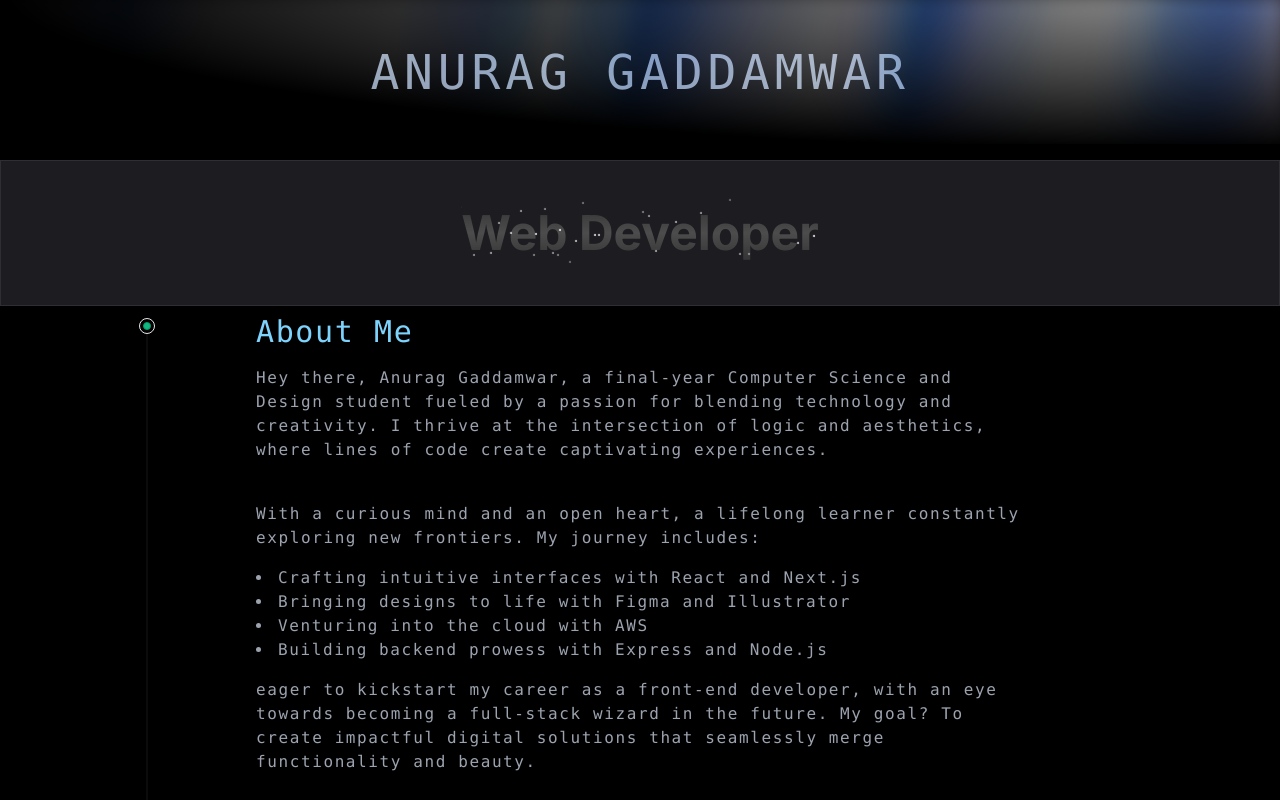
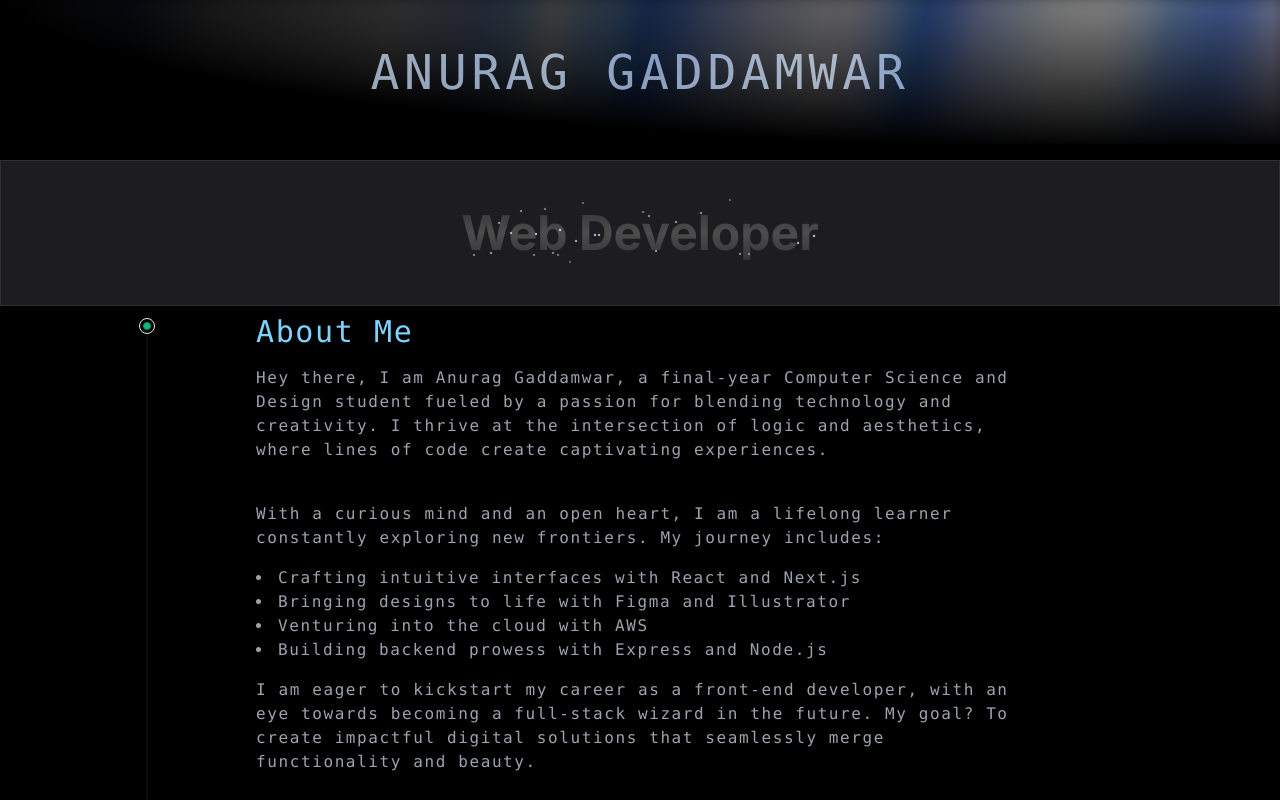
Before and after one commit to Anurag-Gaddamwar/Portfolio, a Next.js app: page / in a window 1280 px wide. Shown: the top 800 px of the page. Built offline with nearby package versions, Linux system fonts and the light colour scheme.

Commit message:
updated about-me

```diff
--- a/app/components/about-me.tsx
+++ b/app/components/about-me.tsx
@@ -26,19 +26,19 @@ return (
 <div className="mt-2 font-mono tracking-widest text-base mx-16">
 <AboutHeader />
 <AboutParagraph>
-Hey there,  Anurag Gaddamwar, a final-year Computer Science and Design student fueled by a passion for blending technology and creativity. I thrive at the intersection of logic and aesthetics, where lines of code create captivating experiences.
+Hey there, I am Anurag Gaddamwar, a final-year Computer Science and Design student fueled by a passion for blending technology and creativity. I thrive at the intersection of logic and aesthetics, where lines of code create captivating experiences.
 </AboutParagraph>
 
 vbnet
 Copy code
   <AboutParagraph>
-    With a curious mind and an open heart,  a lifelong learner constantly exploring new frontiers. My journey includes:
+    With a curious mind and an open heart, I am a lifelong learner constantly exploring new frontiers. My journey includes:
   </AboutParagraph>
 
   <AboutSkills />
 
   <AboutParagraph>
-     eager to kickstart my career as a front-end developer, with an eye towards becoming a full-stack wizard in the future. My goal? To create impactful digital solutions that seamlessly merge functionality and beauty.
+    I am eager to kickstart my career as a front-end developer, with an eye towards becoming a full-stack wizard in the future. My goal? To create impactful digital solutions that seamlessly merge functionality and beauty.
   </AboutParagraph>
 </div>
 );
```
